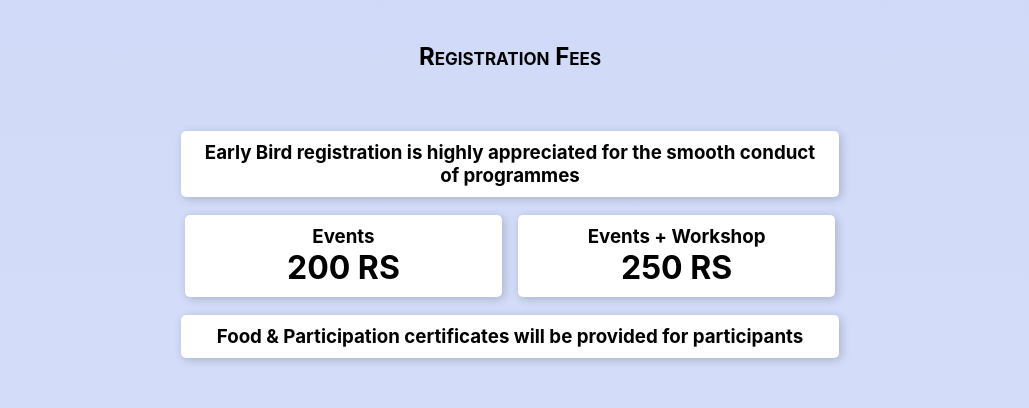
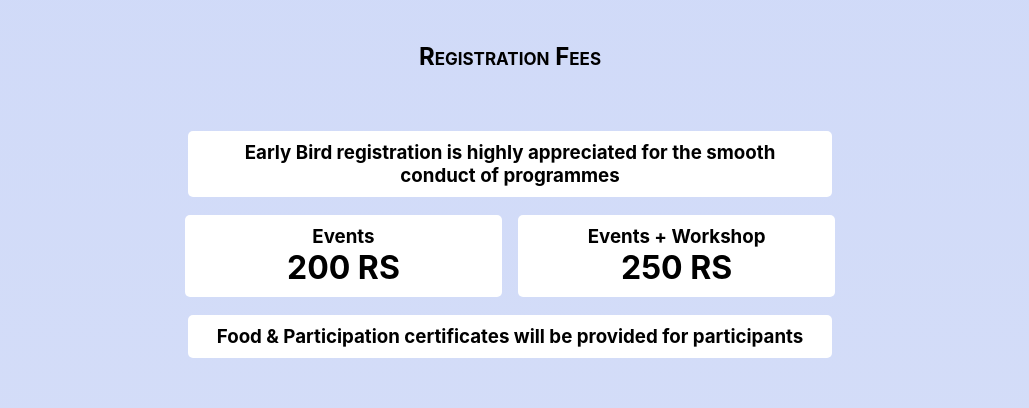
Before and after one commit to sdivakaran143/Ablaze23, a React (Create React App) app: page / in a window 1280 px wide. Shown: the part 1340-1748 px from the top of the page, without its empty margins (130-1159 px from the left). Built offline with nearby package versions, Linux system fonts and the light colour scheme; no server answers.

Commit message:
Update App.module.css

```diff
--- a/src/App.module.css
+++ b/src/App.module.css
@@ -411,7 +411,7 @@ h2{
     flex-direction: column;
     align-items: center;
     justify-content: center;
-    box-shadow: 2px 2px 10px rgba(0, 0, 0, 0.191);
+    /*box-shadow: 2px 2px 10px rgba(0, 0, 0, 0.191);*/
     border-radius: 5px;
     background: white;
     width: 22%;
@@ -421,7 +421,7 @@ h2{
 }
 .notice{
     margin: 10px auto;;
-    width: 49%;
+    width: 48%;
 }
 /* ------------------------------Loading window----------------------------*/
 .LoadingWindow{
```
